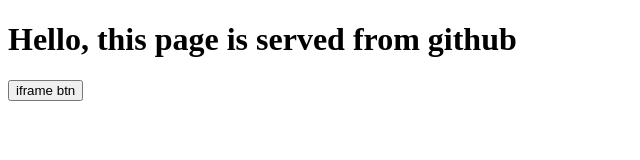
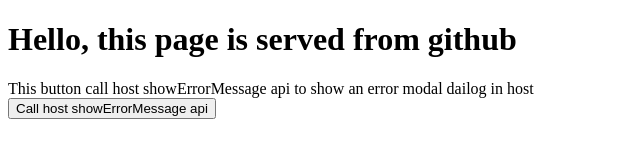
Before and after one commit to zszbys/paynestrike.github.io, a plain HTML site: page index.html in a window 1280 px wide. Shown: the whole page, without its empty margins (0-640 px from the left). Drawn offline with Linux system fonts and the light colour scheme.

Commit message:
edit text

```diff
--- a/index.html
+++ b/index.html
@@ -7,7 +7,8 @@
     <h1>Hello, this page is served from github</h1>
 
     <div>
-        <button id="showErrBtn">iframe btn</button>
+        <div>This button call host showErrorMessage api to show an error modal dailog in host</div>
+        <button id="showErrBtn">Call host showErrorMessage api</button>
     </div>
 </body>
 <script type="text/javascript" src="./api.js"></script>
```
